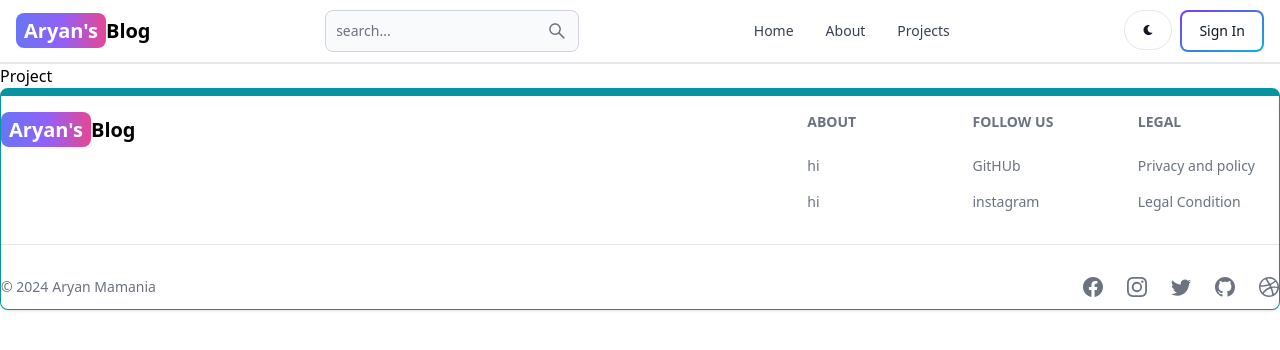
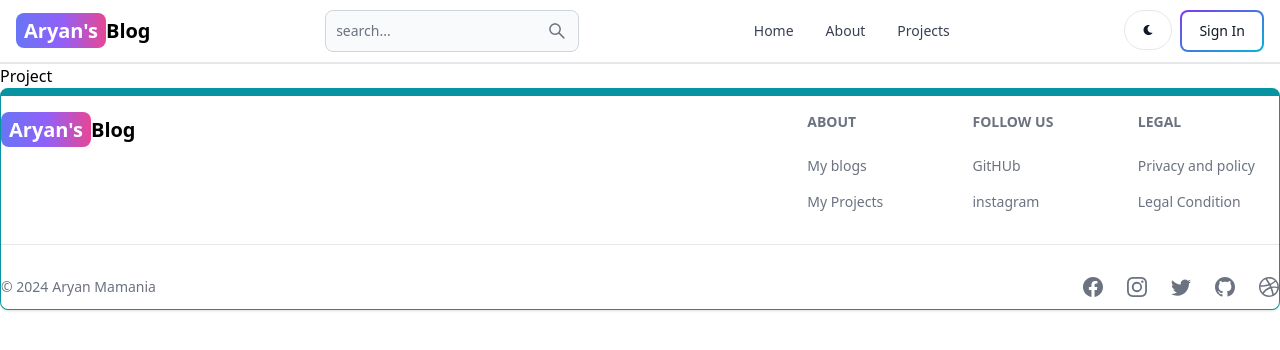
Before and after one commit to aryanmamania/Blog_app, a React (Vite) app in the folder client/: page /project in a window 1280 px wide. Shown: the top 350 px of the page. Built offline with nearby package versions, Linux system fonts and the light colour scheme.

Commit message:
small fixes in footer section

```diff
--- a/client/src/components/Footer.jsx
+++ b/client/src/components/Footer.jsx
@@ -1,13 +1,19 @@
 import React from "react";
 import { Footer } from "flowbite-react";
 import { Link } from "react-router-dom";
-import { BsDribbble, BsFacebook, BsGithub, BsInstagram, BsTwitter} from "react-icons/bs"
+import {
+  BsDribbble,
+  BsFacebook,
+  BsGithub,
+  BsInstagram,
+  BsTwitter,
+} from "react-icons/bs";
 
 const FooterComp = () => {
   return (
     <Footer className="border border-t-8 border-teal-500">
       <div className="w-full max-w-7xl mx-auto">
-        <div className="grid w-full justify-between sm:flex md:grid-cols-1">
+        <div className="grid w-full justify-between sm:flex md:grid-cols-1 ">
           <div className="mt-5">
             <Link
               to="/"
@@ -25,11 +31,11 @@ const FooterComp = () => {
               <Footer.Title title="About" />
               <Footer.LinkGroup col>
                 <Footer.Link href="" target="_blank" rel="noopenenr noreferrer">
-                  hi
+                  My blogs
                 </Footer.Link>
 
                 <Footer.Link href="" target="_blank" rel="noopenenr noreferrer">
-                  hi
+                  My Projects
                 </Footer.Link>
               </Footer.LinkGroup>
             </div>
@@ -63,12 +69,16 @@ const FooterComp = () => {
         </div>
         <Footer.Divider />
         <div className="w-full sm:flex sm:items-center sm:justify-between mb-3">
-          <Footer.Copyright href="#" by="Aryan Mamania" year={new Date().getFullYear()}/>
+          <Footer.Copyright
+            href="#"
+            by="Aryan Mamania"
+            year={new Date().getFullYear()}
+          />
           <div className="flex gap-6 sm:mt-0 mt-4 justify-center">
             <Footer.Icon href="#" icon={BsFacebook} />
             <Footer.Icon href="#" icon={BsInstagram} />
-            <Footer.Icon href="#" icon ={BsTwitter} />
-            <Footer.Icon href="#" icon ={BsGithub}  />
+            <Footer.Icon href="#" icon={BsTwitter} />
+            <Footer.Icon href="#" icon={BsGithub} />
             <Footer.Icon href="#" icon={BsDribbble} />
           </div>
         </div>
```
